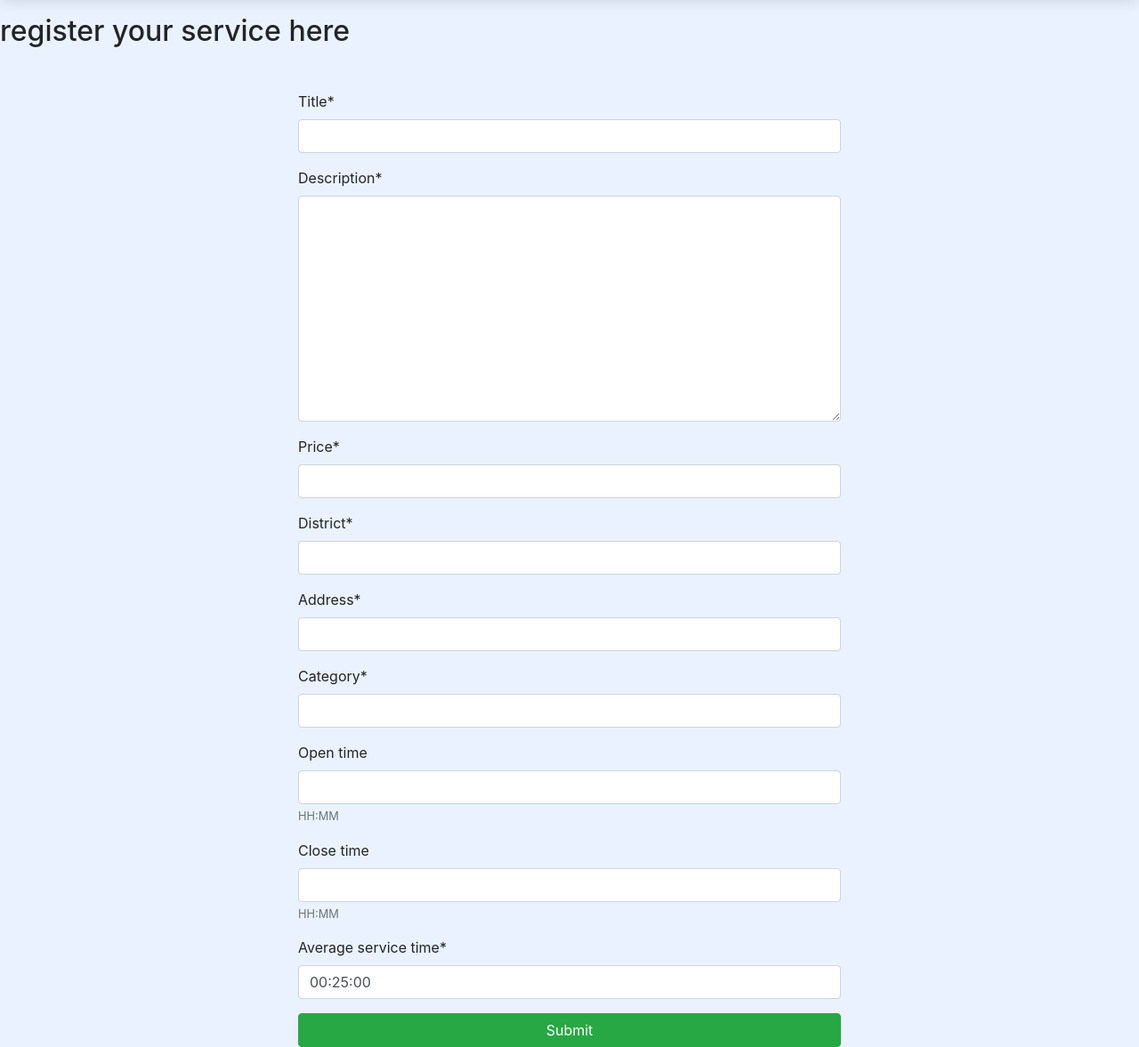
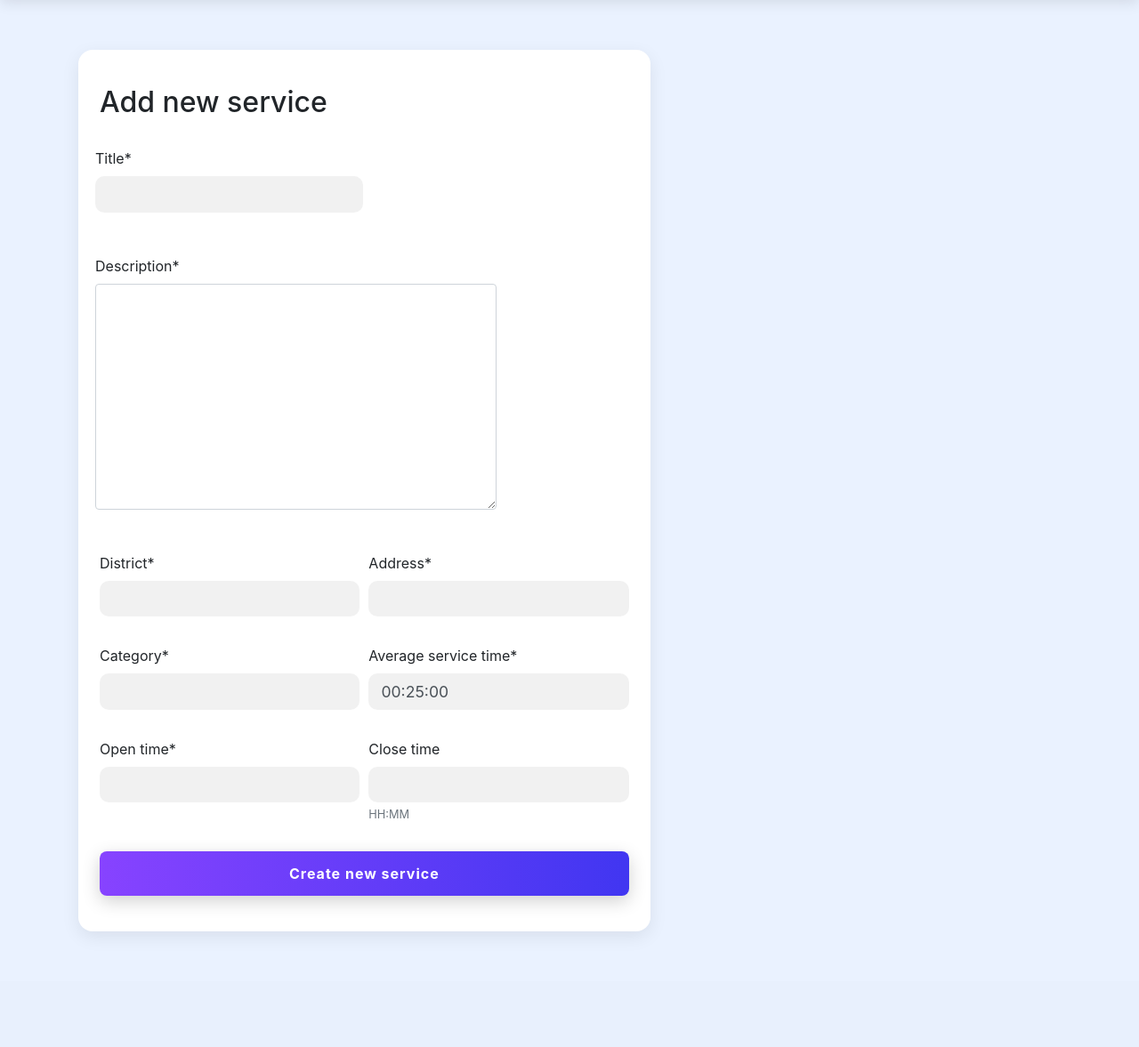
Before and after one commit to Dparmar006/bookon, a Django app: page /services/register/service/ in a window 1280 px wide. Shown: the part 56-1233 px from the top of the page at 89% size. After the commit the page ends 1103 px from the top, so only its background shows below. Run offline with Django 3.2, Linux system fonts and the light colour scheme; the visitor is signed in with stand-in values (Sample User, id 1); style sheets or scripts are compiled from the project's sources; some libraries are stand-ins or nearby versions.

Commit message:
add service form changed

```diff
--- a/bookings/views.py
+++ b/bookings/views.py
@@ -30,6 +30,8 @@
 
 
 def book_service(request, slug):
+    if(request.user.type == "OWNER"):
+        messages.error(request, "Login with customer account to book a service")
     service = Service.objects.get(slug=slug)
     Booking.objects.create(service_name=service,
                            customer_name=request.user)
@@ -40,5 +42,8 @@
 
 def cancel_booking(request, id):
     Booking.objects.get(id=id).delete()
+    if(request.user.type == "OWNER"):
+        messages.error(request, "Service has been declined")
+        return redirect("user:owner_dashboard")
     messages.error(request, "Service cancelled")
     return redirect("booking:listBookings")
--- a/services/forms.py
+++ b/services/forms.py
@@ -1,16 +1,15 @@
 from django import forms
+from django.forms import widgets
 
 # models
 from .models import Service
 
 
 class serviceRegistratingForm(forms.ModelForm):
-    open_time = forms.DateTimeField(help_text="HH:MM", required=False)
+    open_time = forms.DateTimeField(widget=widgets.DateInput)
     close_time = forms.DateTimeField(help_text="HH:MM",  required=False)
 
     class Meta:
         model = Service
-
         fields = '__all__'
-
         exclude = ('owner', 'like', 'slug')
--- a/static/css/main.scss
+++ b/static/css/main.scss
@@ -403,7 +403,8 @@
     margin: 1em 0;
 }
 
-.form__element input {
+.form__element input,
+textarea {
     border: none;
     outline: none;
     padding: .8em;
--- a/templates/base.html
+++ b/templates/base.html
@@ -81,7 +81,7 @@
               </li>
             {% else %}
               <li><a href={% url 'user:customerSigninPage' %} class="nav-link" >Log in</a> </li>
-              <li><a href={% url 'user:customerSignupPage' %} class="nav-link">Signup</a></li> </li>
+              <li><a href={% url 'user:customerSignupPage' %} class="n av-link">Signup</a></li> </li>
               <li><a href={% url 'user:ownerSignupPage' %} class="nav-link btn-rounded btn-link">Sign up as Owner </a></li> </li>
             {% endif %}
           </ul>
--- a/templates/service/serviceRegistration.html
+++ b/templates/service/serviceRegistration.html
@@ -1,15 +1,77 @@
-{% extends "base.html" %} {% load crispy_forms_tags %} {% block pageTitle %}
-<h2>register your service here</h2>
+{% extends "base.html" %} {% load crispy_forms_tags %}
 
 {% if form.errors %} {% for field in form %} {% for error in field.errors %}
 <div class="alert alert-danger">
   <strong>{{ error|escape }}</strong>
 </div>
-{% endfor %} {% endfor %} {% endif %} {% endblock pageTitle %} {% block content %}
-<form class="container mt-5 col-md-6" method="POST">
-  {% csrf_token %} {{form|crispy}}
-  <!-- <input type="time" name="average_service_time" /> -->
-  <input type="submit" class="btn btn-success btn-block" />
-</form>
+{% endfor %} {% endfor %} {% endif %}  {% block content %}
 
+<section>
+  <form method="post" class="form">
+    <div class="form__title">
+        <h2>Add new service</h2>
+    </div>
+    {% csrf_token %}
+    <div class="form-row">
+      <div class="form-group">
+        <div class="form__element">
+           {{ form.title|as_crispy_field }}
+        </div>
+      </div>
+
+
+      <div class="form-group">
+       <div class="form__element">
+           {{ form.description|as_crispy_field }}
+        </div>
+      </div>
+    </div>
+
+
+
+    <div class="form-row">
+      <div class="form-group col-md-6 mb-0">
+        <div class="form__element">
+           {{ form.district|as_crispy_field }}
+        </div>
+      </div>
+      <div class="form-group col-md-6 mb-0">
+       <div class="form__element">
+           {{ form.address|as_crispy_field }}
+        </div>
+      </div>
+    </div>
+
+    <div class="form-row">
+      <div class="form-group col-md-6 mb-0">
+        <div class="form__element">
+           {{ form.category|as_crispy_field }}
+        </div>
+      </div>
+      <div class="form-group col-md-6 mb-0">
+       <div class="form__element">
+           {{ form.average_service_time|as_crispy_field }}
+        </div>
+      </div>
+    </div>
+
+    <div class="form-row">
+      <div class="form-group col-md-6 mb-0">
+        <div class="form__element">
+           {{ form.open_time|as_crispy_field }}
+        </div>
+      </div>
+      <div class="form-group col-md-6 mb-0">
+       <div class="form__element">
+           {{ form.close_time|as_crispy_field }}
+        </div>
+      </div>
+    </div>
+
+    <button type="submit" class="btn btn-primary primary-button">Create new service</button>
+     <p class="help-text mt-2">
+
+      </p>
+  </form>
+</section>
 {% endblock content %}
```
